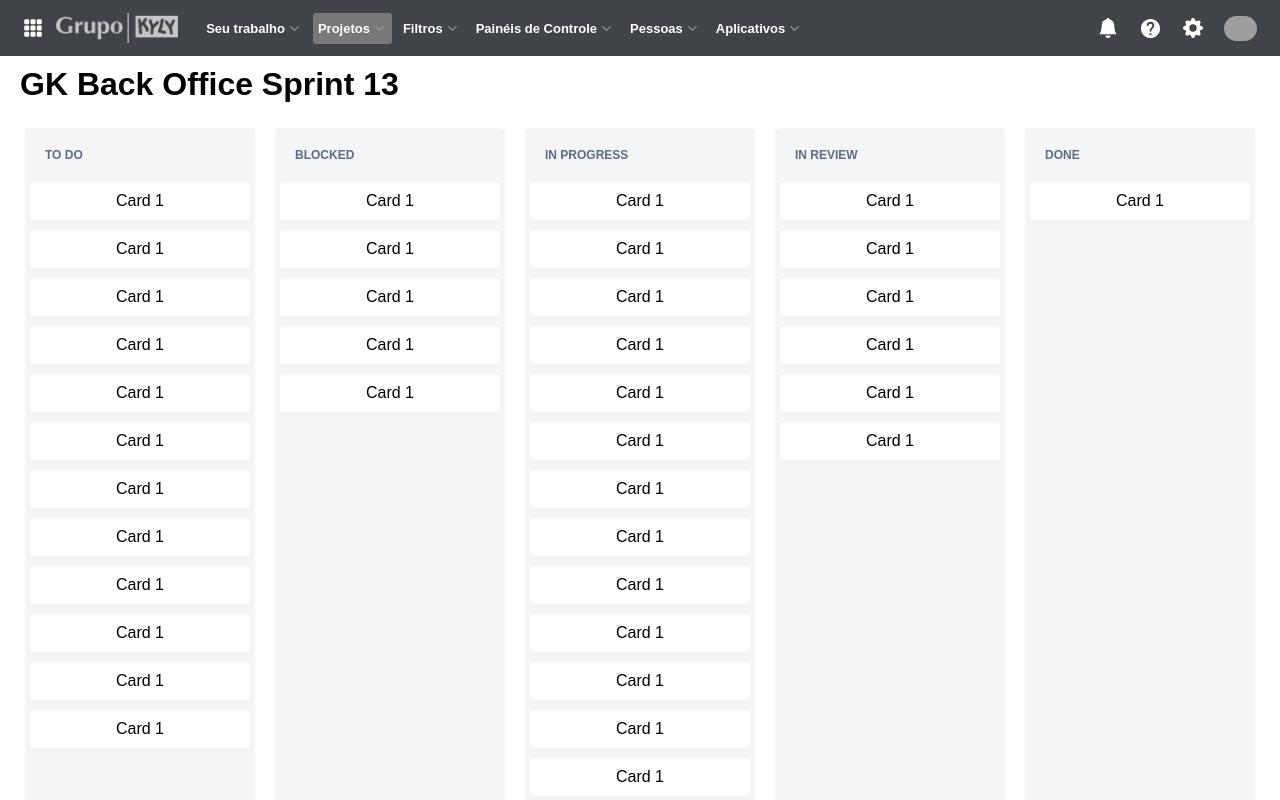
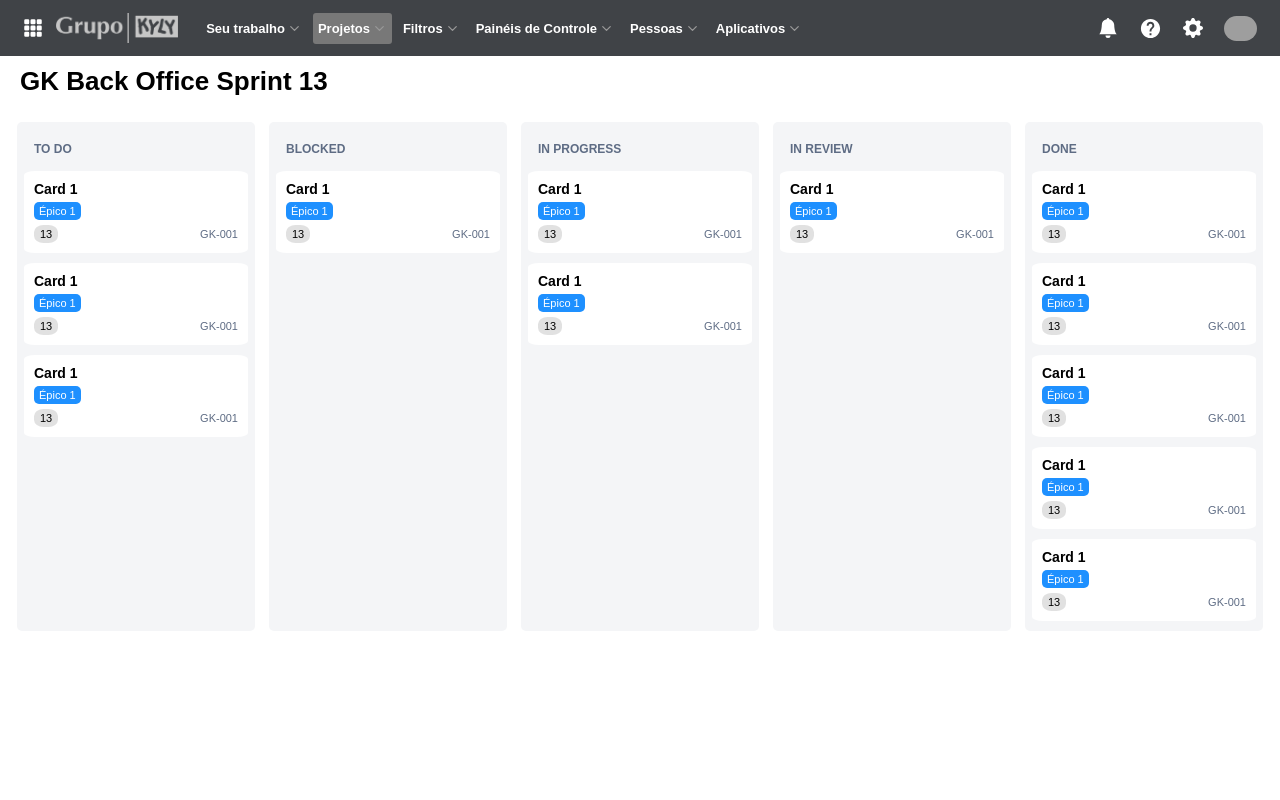
Before and after one commit to maiconfriedel/jira-clone, a React (Vite) app: page / in a window 1280 px wide. Shown: the top 800 px of the page. Built offline with nearby package versions, Linux system fonts and the light colour scheme; grey boxes are pictures that could not be loaded.

Commit message:
Css adjusments

```diff
--- a/src/App.tsx
+++ b/src/App.tsx
@@ -9,53 +9,14 @@ function App() {
         <h1>GK Back Office Sprint 13</h1>
       </div>
       <div className="panels">
+        <Panel title="TO DO" cards={["Card 1", "Card 1", "Card 1"]} />
+        <Panel title="BLOCKED" cards={["Card 1"]} />
+        <Panel title="IN PROGRESS" cards={["Card 1", "Card 1"]} />
+        <Panel title="IN REVIEW" cards={["Card 1"]} />
         <Panel
-          title="TO DO"
-          cards={[
-            "Card 1",
-            "Card 1",
-            "Card 1",
-            "Card 1",
-            "Card 1",
-            "Card 1",
-            "Card 1",
-            "Card 1",
-            "Card 1",
-            "Card 1",
-            "Card 1",
-            "Card 1",
-          ]}
-        />
-        <Panel
-          title="BLOCKED"
+          title="DONE"
           cards={["Card 1", "Card 1", "Card 1", "Card 1", "Card 1"]}
         />
-        <Panel
-          title="IN PROGRESS"
-          cards={[
-            "Card 1",
-            "Card 1",
-            "Card 1",
-            "Card 1",
-            "Card 1",
-            "Card 1",
-            "Card 1",
-            "Card 1",
-            "Card 1",
-            "Card 1",
-            "Card 1",
-            "Card 1",
-            "Card 1",
-            "Card 1",
-            "Card 1",
-            "Card 1",
-          ]}
-        />
-        <Panel
-          title="IN REVIEW"
-          cards={["Card 1", "Card 1", "Card 1", "Card 1", "Card 1", "Card 1"]}
-        />
-        <Panel title="DONE" cards={["Card 1"]} />
       </div>
     </div>
   );
--- a/src/components/Card/card.css
+++ b/src/components/Card/card.css
@@ -2,10 +2,45 @@
   display: flex;
   flex-direction: column;
   background-color: #fff;
-  align-items: center;
+  align-items: flex-start;
   justify-content: flex-start;
   width: 100%;
   padding: 10px;
+  border-radius: 5%;
+  cursor: move;
   margin-bottom: 10px;
-  border-radius: 5%;
 }
+
+.card-title {
+  font-size: 14px;
+  font-weight: bold;
+  margin-bottom: 5px;
+}
+
+.card-epic {
+  background-color: dodgerblue;
+  padding: 3px 5px;
+  border-radius: 5px;
+  font-size: 11px;
+  color: white;
+  margin-bottom: 5px;
+}
+
+.card-data {
+  display: flex;
+  width: 100%;
+  flex-direction: row;
+  align-items: center;
+  justify-content: space-between;
+  font-size: 11px;
+}
+
+.card-story-points {
+  background-color: #e1e1e1;
+  padding: 3px 6px;
+  border-radius: 40%;
+}
+
+.card-id {
+  color: #5e6c84;
+}
--- a/src/components/Card/index.tsx
+++ b/src/components/Card/index.tsx
@@ -1,11 +1,23 @@
 import React from "react";
 
 type CardProps = {
+  id: string;
   title: string;
+  epic?: string;
+  storyPoints?: number;
 };
 
 import "./card.css";
 
-export const Card: React.FC<CardProps> = ({ title }) => {
-  return <div className="card">{title}</div>;
+export const Card: React.FC<CardProps> = ({ id, title, epic, storyPoints }) => {
+  return (
+    <div className="card">
+      <h1 className="card-title">{title}</h1>
+      <span className="card-epic">{epic}</span>
+      <div className="card-data">
+        <span className="card-story-points">{storyPoints}</span>
+        <span className="card-id">{id}</span>
+      </div>
+    </div>
+  );
 };
--- a/src/components/Panel/index.tsx
+++ b/src/components/Panel/index.tsx
@@ -15,7 +15,15 @@ export const Panel: React.FC<PanelProps> = ({ title, cards }) => {
         <h1 className="title">{title}</h1>
       </div>
       {cards?.map((card) => {
-        return <Card title={card} key={card} />;
+        return (
+          <Card
+            title={card}
+            id="GK-001"
+            epic="Épico 1"
+            storyPoints={13}
+            key={card}
+          />
+        );
       })}
     </div>
   );
--- a/src/components/Panel/panel.css
+++ b/src/components/Panel/panel.css
@@ -4,8 +4,9 @@
   flex-direction: column;
   align-items: center;
   justify-content: flex-start;
-  margin: 0 10px;
-  padding: 20px 5px;
+  margin: 0 7px;
+  margin-bottom: 25px;
+  padding: 20px 7px 0px 7px;
   width: 400px;
   flex: 1;
   width: 100%;
@@ -13,13 +14,13 @@
 }
 
 .panel-header {
-  padding: 0px 15px;
+  padding: 0px 10px;
   display: flex;
   flex-direction: row;
   align-items: flex-end;
   justify-content: flex-start;
   width: 100%;
-  margin-bottom: 20px;
+  margin-bottom: 15px;
 }
 
 .title {
--- a/src/styles/global.css
+++ b/src/styles/global.css
@@ -18,14 +18,14 @@ body {
 
 .sprint-data {
   padding: 10px 0px 0px 20px;
+  font-size: 13px;
 }
 
 .panels {
-  padding: 0 15px;
+  padding: 0 10px;
   display: flex;
   flex-direction: row;
   width: 100%;
   justify-content: space-between;
   margin-top: 25px;
-  margin-bottom: 50px;
 }
```
